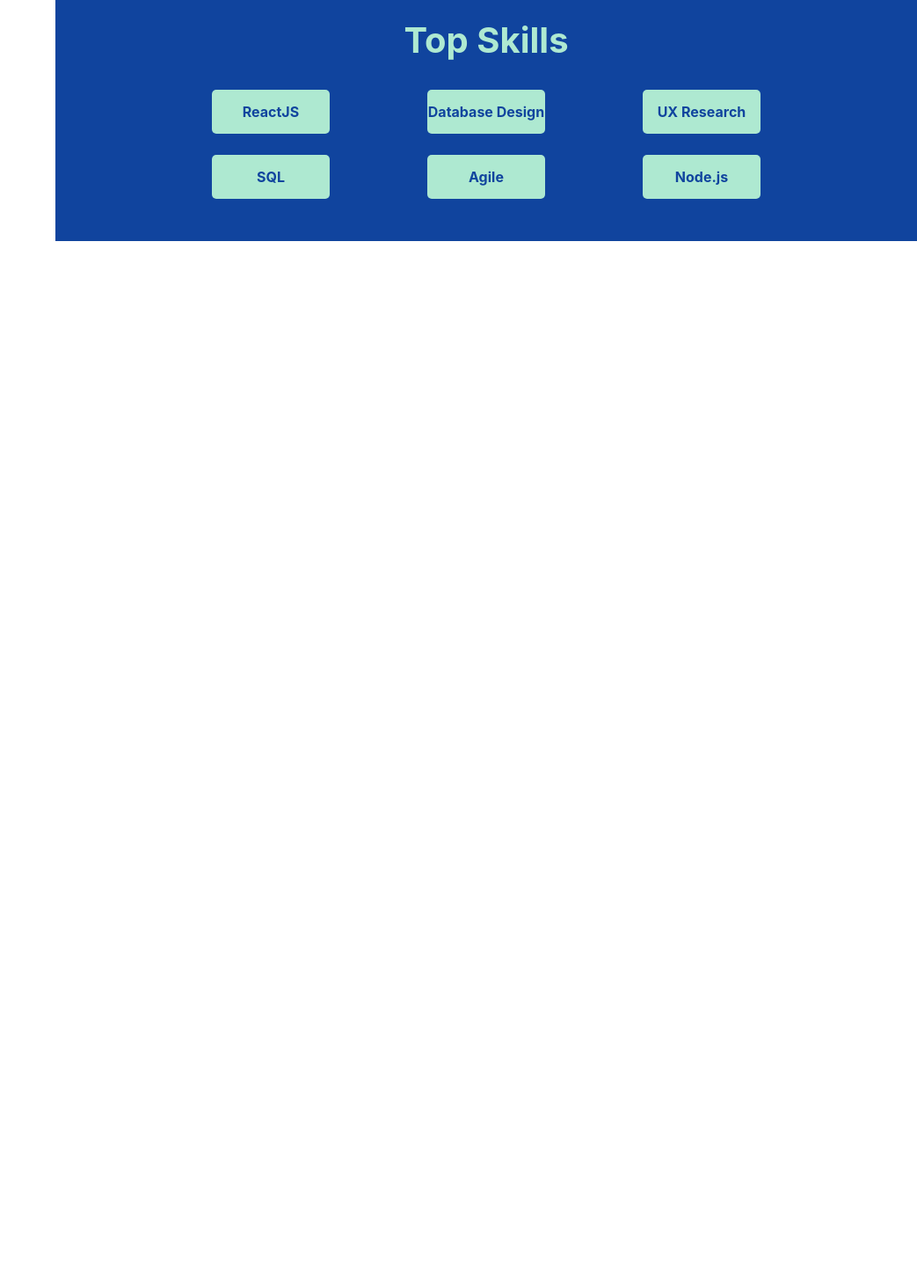
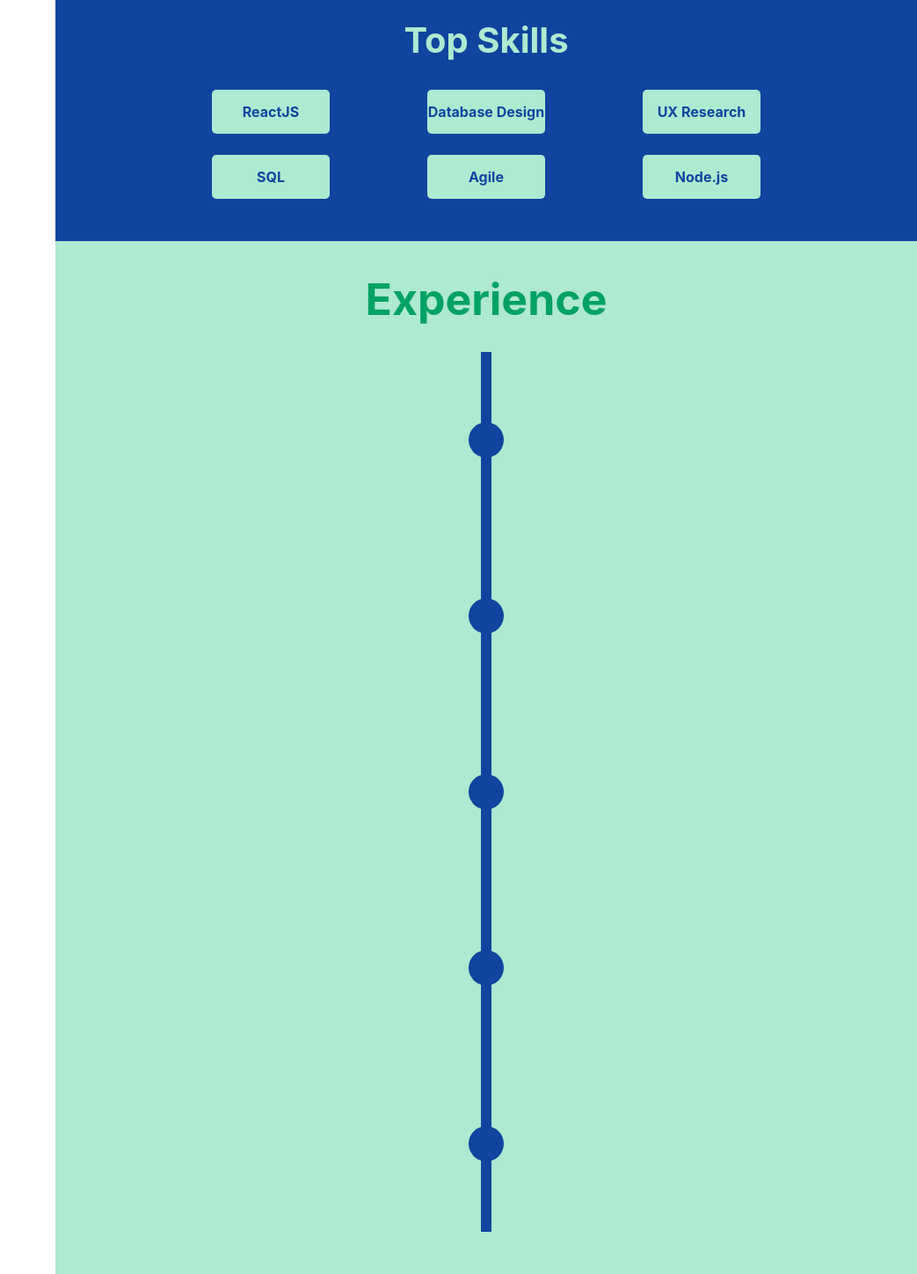
Before and after one commit to joshdn2/resume, a React (Create React App) app: page / in a window 1280 px wide. Shown: the part 1325-2773 px from the top of the page at 88% size, without its empty margins (237-1280 px from the left). Before the commit the page ends 1599 px from the top, so only its background shows below. Built offline with nearby package versions, Linux system fonts and the light colour scheme.

Commit message:
experience section started

```diff
--- a/src/NotSidebar/NotSidebar.js
+++ b/src/NotSidebar/NotSidebar.js
@@ -3,10 +3,10 @@
 import 'bootstrap/dist/css/bootstrap.min.css'
 import profPic from "../media/DannemanJoshua_Online.jpg"
 import namePic from "../media/picresume.png"
+import timelinePoint from "../media/timelinePoint.png"
 import resume from "../media/Josh_Danneman_Resume.pdf"
 import blackWhite from '../media/suitNoBackground.png'
 import {Container, Row, Col, Button} from 'react-bootstrap'
-import { NavHashLink as NavLink } from 'react-router-hash-link'
 
 export default function NotSidebar({scrollPoint}) {
 
@@ -69,9 +69,7 @@
                 <Col md={2}></Col>
             </Row>
             <br/><br/><br/><br/><br/>
-            <Row><hr className="lineBreak"/>
-                {/* set anchor here for about me section */}
-            </Row>
+            <Row><hr className="lineBreak"/></Row>
             <br/><br/><br/>
             <Row id="about">
                 {/* this one has another picture and the about me section */}
@@ -129,9 +127,33 @@
                     <br/>
                 </Col>
             </Row>
+            <br/>
             <Row>
-                {/* this section is for the Experience timeline */}
+                <Col>
+                    {/* this section is for the Experience timeline */}
+                    <h1 id='experience' className="nameTitle" style={{textAlign:'center', marginBottom:'30px'}}>
+                        <strong>Experience</strong>
+                    </h1>
+                </Col>
             </Row>
+            <Row>
+                <Col md={5}></Col>
+                <Col md={2} style={{textAlign:'center'}}><img src={timelinePoint}></img></Col>
+                <Col md={5}></Col>
+                <Col md={5}></Col>
+                <Col md={2} style={{textAlign:'center'}}><img src={timelinePoint}></img></Col>
+                <Col md={5}></Col>
+                <Col md={5}></Col>
+                <Col md={2} style={{textAlign:'center'}}><img src={timelinePoint}></img></Col>
+                <Col md={5}></Col>
+                <Col md={5}></Col>
+                <Col md={2} style={{textAlign:'center'}}><img src={timelinePoint}></img></Col>
+                <Col md={5}></Col>
+                <Col md={5}></Col>
+                <Col md={2} style={{textAlign:'center'}}><img src={timelinePoint}></img></Col>
+                <Col md={5}></Col>
+            </Row>
+            <br/><br/>
         </Container>
     )
 }
```
Also changed, not shown: src/media/timelinePoint.png (added).
